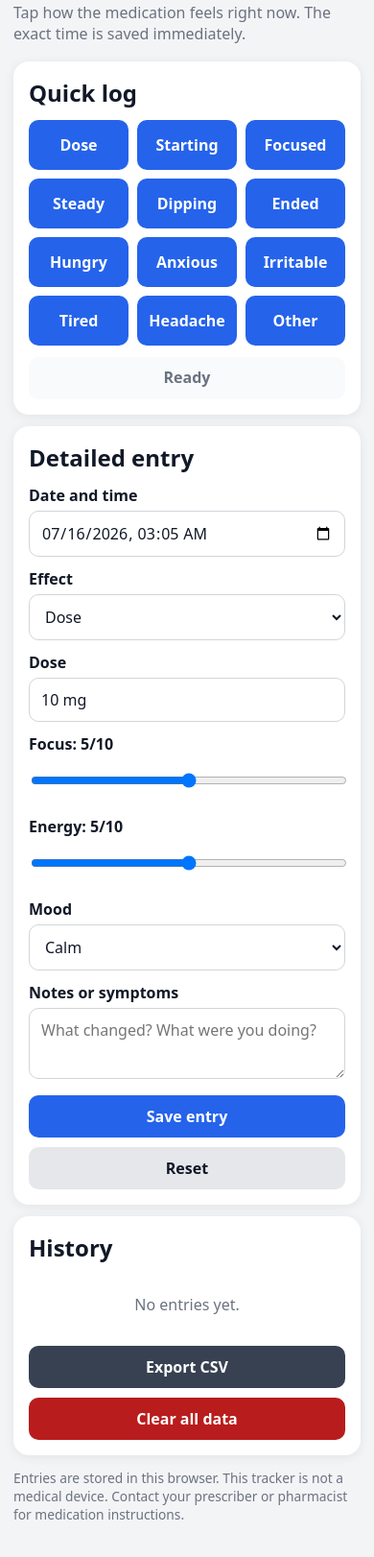
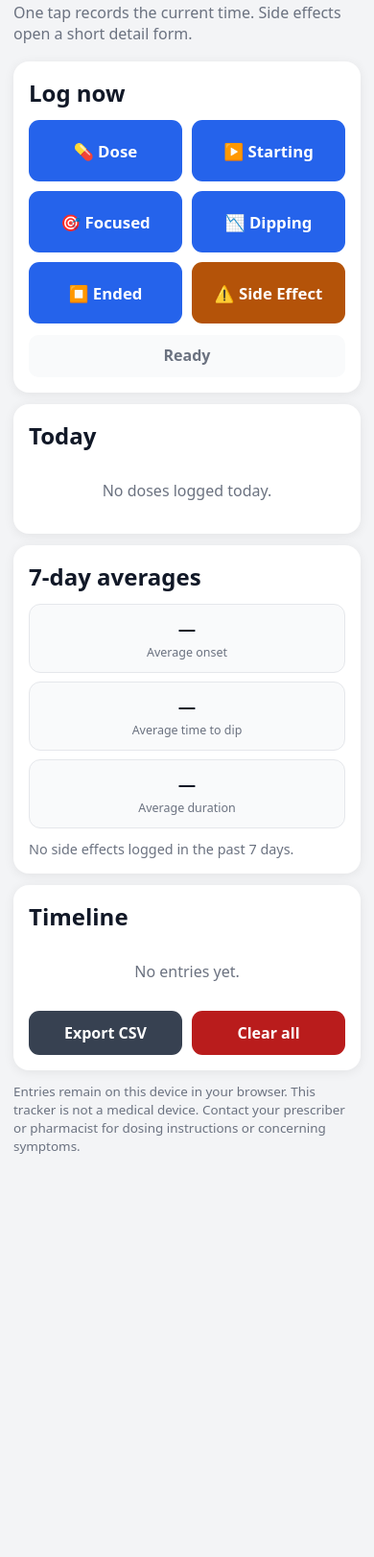
Before and after one commit to pjfolliard/medication-effect-tracker, a plain HTML site: page index.html in a window 390 px wide. Shown: the part 56-1678 px from the top of the page at 96% size. After the commit the page ends 1321 px from the top, so only its background shows below. Drawn offline with Linux system fonts and the light colour scheme.

Commit message:
Simplify tracker and add side-effect details dashboard

```diff
--- a/index.html
+++ b/index.html
@@ -6,91 +6,96 @@
 <meta name="theme-color" content="#111827">
 <title>Medication Effect Tracker</title>
 <style>
-    :root { --bg:#f3f4f6; --card:#fff; --ink:#111827; --muted:#6b7280; --line:#d1d5db; --accent:#2563eb; --danger:#b91c1c; --success:#166534; }
-    * { box-sizing:border-box; }
-    body { margin:0; font-family:system-ui,-apple-system,BlinkMacSystemFont,"Segoe UI",sans-serif; background:var(--bg); color:var(--ink); }
-    main { max-width:720px; margin:auto; padding:18px 14px 48px; }
-    h1 { font-size:1.65rem; margin:0 0 4px; }
-    h2 { margin:0 0 12px; }
-    .subtitle { margin:0 0 18px; color:var(--muted); }
-    .card { background:var(--card); border-radius:16px; padding:16px; margin:12px 0; box-shadow:0 2px 12px rgba(0,0,0,.07); }
-    .quick { display:grid; grid-template-columns:repeat(3,1fr); gap:9px; }
-    button,input,select,textarea { width:100%; font:inherit; border-radius:10px; padding:11px 12px; }
-    button { border:0; background:var(--accent); color:white; font-weight:750; cursor:pointer; touch-action:manipulation; }
-    button:active { transform:scale(.97); opacity:.88; }
-    .quick button { min-height:52px; padding:12px 4px; }
-    .status { min-height:44px; margin-top:12px; padding:10px; border-radius:10px; text-align:center; font-weight:700; background:#f9fafb; color:var(--muted); }
-    .status.success { background:#dcfce7; color:var(--success); }
-    .grid { display:grid; grid-template-columns:1fr 1fr; gap:12px; }
-    label { display:block; font-weight:650; margin-bottom:5px; }
-    input,select,textarea { border:1px solid var(--line); background:white; color:var(--ink); }
-    textarea { min-height:74px; resize:vertical; }
-    .actions { display:grid; grid-template-columns:1fr 1fr; gap:10px; margin-top:12px; }
-    .secondary { background:#374151; }
-    .ghost { background:#e5e7eb; color:#111827; }
-    .danger { background:var(--danger); }
-    .entry { border-top:1px solid #e5e7eb; padding:12px 0; display:grid; grid-template-columns:1fr auto; gap:8px; }
-    .entry:first-child { border-top:0; }
-    .entry strong { display:block; font-size:1.08rem; }
-    .meta { color:var(--muted); font-size:.92rem; margin-top:3px; }
-    .pill { display:inline-block; padding:3px 8px; border-radius:999px; background:#dbeafe; color:#1e3a8a; font-size:.8rem; margin:5px 4px 0 0; }
-    .delete-one { width:auto; padding:8px 10px; align-self:start; background:#fee2e2; color:#991b1b; }
-    .empty { color:var(--muted); text-align:center; padding:20px 4px; }
-    .notice { font-size:.86rem; color:var(--muted); line-height:1.4; }
-    @media (max-width:520px) { .grid,.actions { grid-template-columns:1fr; } }
+:root{--bg:#f3f4f6;--card:#fff;--ink:#111827;--muted:#6b7280;--line:#d1d5db;--accent:#2563eb;--danger:#b91c1c;--success:#166534;--warning:#b45309}
+*{box-sizing:border-box}body{margin:0;font-family:system-ui,-apple-system,BlinkMacSystemFont,"Segoe UI",sans-serif;background:var(--bg);color:var(--ink)}main{max-width:720px;margin:auto;padding:18px 14px 48px}h1{font-size:1.65rem;margin:0 0 4px}h2{margin:0 0 12px}.subtitle{margin:0 0 18px;color:var(--muted)}.card{background:var(--card);border-radius:16px;padding:16px;margin:12px 0;box-shadow:0 2px 12px rgba(0,0,0,.07)}
+.quick{display:grid;grid-template-columns:repeat(2,1fr);gap:10px}.quick button{min-height:64px;font-size:1.05rem}.quick .side{background:var(--warning)}button,input,select,textarea{width:100%;font:inherit;border-radius:11px;padding:12px}button{border:0;background:var(--accent);color:#fff;font-weight:750;cursor:pointer;touch-action:manipulation}button:active{transform:scale(.97);opacity:.88}.secondary{background:#374151}.danger{background:var(--danger)}.ghost{background:#e5e7eb;color:#111827}.status{min-height:44px;margin-top:12px;padding:10px;border-radius:10px;text-align:center;font-weight:700;background:#f9fafb;color:var(--muted)}.status.success{background:#dcfce7;color:var(--success)}
+.metrics{display:grid;grid-template-columns:repeat(3,1fr);gap:9px}.metric{background:#f9fafb;border:1px solid #e5e7eb;border-radius:12px;padding:12px;text-align:center}.metric strong{display:block;font-size:1.15rem}.metric span{display:block;color:var(--muted);font-size:.78rem;margin-top:4px}.cycle{border-top:1px solid #e5e7eb;padding:13px 0}.cycle:first-child{border-top:0}.cycle-title{font-weight:800;margin-bottom:7px}.cycle-grid{display:grid;grid-template-columns:1fr 1fr;gap:5px 12px;font-size:.92rem}.cycle-grid span:nth-child(odd){color:var(--muted)}
+.entry{border-top:1px solid #e5e7eb;padding:12px 0;display:grid;grid-template-columns:1fr auto;gap:8px}.entry:first-child{border-top:0}.entry strong{display:block;font-size:1.05rem}.meta{color:var(--muted);font-size:.9rem;margin-top:3px}.note{margin-top:6px}.pill{display:inline-block;padding:3px 8px;border-radius:999px;background:#dbeafe;color:#1e3a8a;font-size:.8rem;margin:5px 4px 0 0}.delete-one{width:auto;padding:8px 10px;align-self:start;background:#fee2e2;color:#991b1b}.empty{color:var(--muted);text-align:center;padding:18px 4px}.actions{display:grid;grid-template-columns:1fr 1fr;gap:10px;margin-top:12px}.notice{font-size:.84rem;color:var(--muted);line-height:1.4}
+.modal{display:none;position:fixed;inset:0;background:rgba(17,24,39,.55);z-index:20;padding:20px;align-items:flex-end}.modal.open{display:flex}.sheet{background:#fff;width:100%;max-width:620px;margin:0 auto;border-radius:20px 20px 12px 12px;padding:18px;max-height:88vh;overflow:auto}.sheet h2{margin-bottom:4px}.sheet-sub{color:var(--muted);margin:0 0 14px}.choices{display:grid;grid-template-columns:1fr 1fr;gap:9px}.choice{background:#f3f4f6;color:#111827;border:2px solid transparent}.choice.selected{border-color:var(--accent);background:#dbeafe}.sheet label{display:block;font-weight:700;margin:14px 0 6px}.sheet textarea{border:1px solid var(--line);min-height:90px;resize:vertical}.sheet-actions{display:grid;grid-template-columns:1fr 1fr;gap:10px;margin-top:14px}
+@media(max-width:520px){.metrics{grid-template-columns:1fr}.cycle-grid{grid-template-columns:1fr 1fr}}
 </style>
 </head>
 <body>
 <main>
 <h1>Medication Effect Tracker</h1>
-  <p class="subtitle">Tap how the medication feels right now. The exact time is saved immediately.</p>
+<p class="subtitle">One tap records the current time. Side effects open a short detail form.</p>
 <section class="card">
-    <h2>Quick log</h2>
+<h2>Log now</h2>
 <div class="quick" id="quickButtons">
-      <button type="button" data-effect="Dose">Dose</button><button type="button" data-effect="Starting">Starting</button><button type="button" data-effect="Focused">Focused</button>
-      <button type="button" data-effect="Steady">Steady</button><button type="button" data-effect="Dipping">Dipping</button><button type="button" data-effect="Ended">Ended</button>
-      <button type="button" data-effect="Hungry">Hungry</button><button type="button" data-effect="Anxious">Anxious</button><button type="button" data-effect="Irritable">Irritable</button>
-      <button type="button" data-effect="Tired">Tired</button><button type="button" data-effect="Headache">Headache</button><button type="button" data-effect="Other">Other</button>
+<button type="button" data-effect="Dose">💊 Dose</button>
+<button type="button" data-effect="Starting">▶️ Starting</button>
+<button type="button" data-effect="Focused">🎯 Focused</button>
+<button type="button" data-effect="Dipping">📉 Dipping</button>
+<button type="button" data-effect="Ended">⏹️ Ended</button>
+<button type="button" class="side" data-effect="Side Effect">⚠️ Side Effect</button>
 </div>
 <div id="quickStatus" class="status" aria-live="polite">Ready</div>
 </section>
 <section class="card">
-    <h2>Detailed entry</h2>
-    <form id="logForm">
-      <div class="grid">
-        <div><label for="dateTime">Date and time</label><input id="dateTime" type="datetime-local" required></div>
-        <div><label for="effect">Effect</label><select id="effect"><option>Dose</option><option>Starting</option><option>Focused</option><option>Steady</option><option>Dipping</option><option>Ended</option><option>Hungry</option><option>Anxious</option><option>Irritable</option><option>Tired</option><option>Headache</option><option>Other</option></select></div>
-        <div><label for="dose">Dose</label><input id="dose" type="text" value="10 mg"></div>
-        <div><label for="focus">Focus: <span id="focusValue">5</span>/10</label><input id="focus" type="range" min="0" max="10" value="5"></div>
-        <div><label for="energy">Energy: <span id="energyValue">5</span>/10</label><input id="energy" type="range" min="0" max="10" value="5"></div>
-        <div><label for="mood">Mood</label><select id="mood"><option>Calm</option><option>Focused</option><option>Neutral</option><option>Irritable</option><option>Anxious</option><option>Tired</option></select></div>
-      </div>
-      <div style="margin-top:12px"><label for="notes">Notes or symptoms</label><textarea id="notes" placeholder="What changed? What were you doing?"></textarea></div>
-      <div class="actions"><button type="submit">Save entry</button><button type="button" class="ghost" id="resetButton">Reset</button></div>
-    </form>
+<h2>Today</h2>
+<div id="todayCycles"></div>
 </section>
 <section class="card">
-    <h2>History</h2><div id="history"></div>
-    <div class="actions"><button type="button" class="secondary" id="exportButton">Export CSV</button><button type="button" class="danger" id="clearButton">Clear all data</button></div>
+<h2>7-day averages</h2>
+<div class="metrics">
+<div class="metric"><strong id="avgStart">—</strong><span>Average onset</span></div>
+<div class="metric"><strong id="avgDip">—</strong><span>Average time to dip</span></div>
+<div class="metric"><strong id="avgEnd">—</strong><span>Average duration</span></div>
+</div>
+<div id="sideSummary" class="meta" style="margin-top:12px"></div>
 </section>
-  <p class="notice">Entries are stored in this browser. This tracker is not a medical device. Contact your prescriber or pharmacist for medication instructions.</p>
+<section class="card">
+<h2>Timeline</h2>
+<div id="history"></div>
+<div class="actions"><button type="button" class="secondary" id="exportButton">Export CSV</button><button type="button" class="danger" id="clearButton">Clear all</button></div>
+</section>
+<p class="notice">Entries remain on this device in your browser. This tracker is not a medical device. Contact your prescriber or pharmacist for dosing instructions or concerning symptoms.</p>
 </main>
+<div class="modal" id="sideModal" role="dialog" aria-modal="true" aria-labelledby="sideTitle">
+<div class="sheet">
+<h2 id="sideTitle">Describe the side effect</h2>
+<p class="sheet-sub" id="sideTime"></p>
+<div class="choices" id="sideChoices">
+<button type="button" class="choice" data-side="Headache">Headache</button>
+<button type="button" class="choice" data-side="Anxiety">Anxiety</button>
+<button type="button" class="choice" data-side="Jittery">Jittery</button>
+<button type="button" class="choice" data-side="Racing heart">Racing heart</button>
+<button type="button" class="choice" data-side="Appetite loss">Appetite loss</button>
+<button type="button" class="choice" data-side="Irritable">Irritable</button>
+<button type="button" class="choice" data-side="Tired">Tired</button>
+<button type="button" class="choice" data-side="Other">Other</button>
+</div>
+<label for="sideNotes">Details</label>
+<textarea id="sideNotes" placeholder="What did you notice? How strong was it? What were you doing?"></textarea>
+<div class="sheet-actions"><button type="button" id="saveSide">Save</button><button type="button" class="ghost" id="cancelSide">Cancel</button></div>
+</div>
+</div>
 <script>
 (function(){
 "use strict";
-  var KEY="medEffectTrackerEntries";
-  function byId(id){return document.getElementById(id);}
-  function localDateTimeValue(date){date=date||new Date();function pad(n){return String(n).padStart(2,"0");}return date.getFullYear()+"-"+pad(date.getMonth()+1)+"-"+pad(date.getDate())+"T"+pad(date.getHours())+":"+pad(date.getMinutes());}
-  function getEntries(){try{return JSON.parse(localStorage.getItem(KEY)||"[]");}catch(e){return[];}}
-  function saveEntries(entries){localStorage.setItem(KEY,JSON.stringify(entries));render();}
-  function newId(){return (window.crypto&&crypto.randomUUID)?crypto.randomUUID():String(Date.now())+String(Math.random()).slice(2);}
-  function showStatus(message){var s=byId("quickStatus");s.textContent=message;s.classList.add("success");clearTimeout(window.quickStatusTimer);window.quickStatusTimer=setTimeout(function(){s.textContent="Ready";s.classList.remove("success");},3500);}
-  function quickLog(effect){var now=new Date(),entries=getEntries();entries.push({id:newId(),timestamp:now.toISOString(),effect:effect,dose:effect==="Dose"?"10 mg":"",focus:null,energy:null,mood:"",notes:""});saveEntries(entries);byId("effect").value=effect;byId("dateTime").value=localDateTimeValue(now);showStatus(effect+" logged at "+now.toLocaleTimeString([],{hour:"numeric",minute:"2-digit",second:"2-digit"}));}
-  function resetForm(){byId("dateTime").value=localDateTimeValue(new Date());byId("effect").value="Dose";byId("dose").value="10 mg";byId("focus").value="5";byId("energy").value="5";byId("focusValue").textContent="5";byId("energyValue").textContent="5";byId("mood").value="Calm";byId("notes").value="";}
-  function esc(v){return String(v==null?"":v).replace(/[&<>"']/g,function(c){return{"&":"&amp;","<":"&lt;",">":"&gt;",'"':"&quot;","'":"&#039;"}[c];});}
-  function render(){var h=byId("history"),entries=getEntries().sort(function(a,b){return new Date(b.timestamp)-new Date(a.timestamp);});if(!entries.length){h.innerHTML='<div class="empty">No entries yet.</div>';return;}h.innerHTML=entries.map(function(e){var tags="";if(e.dose)tags+='<span class="pill">'+esc(e.dose)+'</span>';if(e.focus!==null&&e.focus!==undefined)tags+='<span class="pill">Focus '+esc(e.focus)+'/10</span>';if(e.energy!==null&&e.energy!==undefined)tags+='<span class="pill">Energy '+esc(e.energy)+'/10</span>';if(e.mood)tags+='<span class="pill">'+esc(e.mood)+'</span>';return '<div class="entry"><div><strong>'+esc(e.effect||e.event||"Other")+'</strong><div class="meta">'+new Date(e.timestamp).toLocaleString()+'</div><div>'+tags+'</div>'+(e.notes?'<div style="margin-top:7px">'+esc(e.notes)+'</div>':'')+'</div><button type="button" class="delete-one" data-delete-id="'+esc(e.id)+'">Delete</button></div>';}).join("");}
-  function exportCSV(){var entries=getEntries();if(!entries.length){alert("There are no entries to export.");return;}var headers=["timestamp","effect","dose","focus","energy","mood","notes"];function q(v){return '"'+String(v==null?"":v).replace(/"/g,'""')+'"';}var csv=[headers.join(",")].concat(entries.map(function(e){return headers.map(function(k){return q(e[k]);}).join(",");})).join("\n");var blob=new Blob([csv],{type:"text/csv;charset=utf-8"}),url=URL.createObjectURL(blob),a=document.createElement("a");a.href=url;a.download="medication-effect-log-"+new Date().toISOString().slice(0,10)+".csv";a.click();URL.revokeObjectURL(url);}
-  document.addEventListener("DOMContentLoaded",function(){resetForm();render();byId("quickButtons").addEventListener("click",function(event){var b=event.target.closest("button[data-effect]");if(b){event.preventDefault();quickLog(b.getAttribute("data-effect"));}});byId("focus").addEventListener("input",function(){byId("focusValue").textContent=this.value;});byId("energy").addEventListener("input",function(){byId("energyValue").textContent=this.value;});byId("logForm").addEventListener("submit",function(event){event.preventDefault();var entries=getEntries();entries.push({id:newId(),timestamp:byId("dateTime").value,effect:byId("effect").value,dose:byId("dose").value.trim(),focus:Number(byId("focus").value),energy:Number(byId("energy").value),mood:byId("mood").value,notes:byId("notes").value.trim()});saveEntries(entries);showStatus(byId("effect").value+" entry saved");resetForm();});byId("history").addEventListener("click",function(event){var b=event.target.closest("button[data-delete-id]");if(b){saveEntries(getEntries().filter(function(e){return e.id!==b.getAttribute("data-delete-id");}));}});byId("resetButton").addEventListener("click",resetForm);byId("exportButton").addEventListener("click",exportCSV);byId("clearButton").addEventListener("click",function(){if(confirm("Delete every saved entry from this browser?")){localStorage.removeItem(KEY);render();showStatus("All entries cleared");}});});
+var KEY="medEffectTrackerEntries",pendingSideTime=null,selectedSide="";
+function byId(id){return document.getElementById(id)}
+function getEntries(){try{return JSON.parse(localStorage.getItem(KEY)||"[]")}catch(e){return[]}}
+function saveEntries(entries){localStorage.setItem(KEY,JSON.stringify(entries));renderAll()}
+function newId(){return(window.crypto&&crypto.randomUUID)?crypto.randomUUID():String(Date.now())+String(Math.random()).slice(2)}
+function esc(v){return String(v==null?"":v).replace(/[&<>"']/g,function(c){return{"&":"&amp;","<":"&lt;",">":"&gt;",'"':"&quot;","'":"&#039;"}[c]})}
+function effectName(e){return e.effect||e.event||"Other"}
+function parseTime(e){var d=new Date(e.timestamp);return isNaN(d.getTime())?null:d}
+function showStatus(message){var s=byId("quickStatus");s.textContent=message;s.classList.add("success");clearTimeout(window.statusTimer);window.statusTimer=setTimeout(function(){s.textContent="Ready";s.classList.remove("success")},3000)}
+function addEntry(effect,time,extra){var entries=getEntries();entries.push(Object.assign({id:newId(),timestamp:(time||new Date()).toISOString(),effect:effect,dose:effect==="Dose"?"10 mg":"",notes:""},extra||{}));saveEntries(entries)}
+function quickLog(effect){if(effect==="Side Effect"){openSideModal();return}var now=new Date();addEntry(effect,now);showStatus(effect+" logged at "+now.toLocaleTimeString([],{hour:"numeric",minute:"2-digit",second:"2-digit"}))}
+function openSideModal(){pendingSideTime=new Date();selectedSide="";byId("sideTime").textContent="Time: "+pendingSideTime.toLocaleTimeString([],{hour:"numeric",minute:"2-digit"});byId("sideNotes").value="";Array.prototype.forEach.call(document.querySelectorAll(".choice"),function(b){b.classList.remove("selected")});byId("sideModal").classList.add("open")}
+function closeSideModal(){byId("sideModal").classList.remove("open");pendingSideTime=null;selectedSide=""}
+function formatDuration(ms){if(ms==null||ms<0)return"—";var total=Math.round(ms/60000),h=Math.floor(total/60),m=total%60;return h?h+"h "+m+"m":m+"m"}
+function sameDay(a,b){return a&&b&&a.getFullYear()===b.getFullYear()&&a.getMonth()===b.getMonth()&&a.getDate()===b.getDate()}
+function buildCycles(entries){var sorted=entries.slice().filter(function(e){return parseTime(e)}).sort(function(a,b){return parseTime(a)-parseTime(b)}),cycles=[],current=null;sorted.forEach(function(e){var name=effectName(e);if(name==="Dose"){current={dose:e,events:[]};cycles.push(current)}else if(current){current.events.push(e)}});return cycles}
+function findEvent(cycle,name){return cycle.events.find(function(e){return effectName(e)===name})}
+function renderToday(){var root=byId("todayCycles"),today=new Date(),cycles=buildCycles(getEntries()).filter(function(c){return sameDay(parseTime(c.dose),today)});if(!cycles.length){root.innerHTML='<div class="empty">No doses logged today.</div>';return}root.innerHTML=cycles.map(function(c,i){var d=parseTime(c.dose),start=findEvent(c,"Starting"),focus=findEvent(c,"Focused"),dip=findEvent(c,"Dipping"),end=findEvent(c,"Ended");function line(label,e){return'<span>'+label+'</span><strong>'+(e?parseTime(e).toLocaleTimeString([],{hour:"numeric",minute:"2-digit"})+' ('+formatDuration(parseTime(e)-d)+')':'—')+'</strong>'}return'<div class="cycle"><div class="cycle-title">Dose '+(i+1)+' · '+d.toLocaleTimeString([],{hour:"numeric",minute:"2-digit"})+'</div><div class="cycle-grid">'+line("Starting",start)+line("Focused",focus)+line("Dipping",dip)+line("Ended",end)+'</div></div>'}).join("")}
+function renderMetrics(){var cutoff=Date.now()-7*24*60*60*1000,cycles=buildCycles(getEntries()).filter(function(c){return parseTime(c.dose).getTime()>=cutoff}),starts=[],dips=[],ends=[];cycles.forEach(function(c){var d=parseTime(c.dose),s=findEvent(c,"Starting"),p=findEvent(c,"Dipping"),e=findEvent(c,"Ended");if(s)starts.push(parseTime(s)-d);if(p)dips.push(parseTime(p)-d);if(e)ends.push(parseTime(e)-d)});function avg(a){return a.length?a.reduce(function(x,y){return x+y},0)/a.length:null}byId("avgStart").textContent=formatDuration(avg(starts));byId("avgDip").textContent=formatDuration(avg(dips));byId("avgEnd").textContent=formatDuration(avg(ends));var counts={};getEntries().filter(function(e){return parseTime(e)&&parseTime(e).getTime()>=cutoff&&effectName(e)==="Side Effect"}).forEach(function(e){var key=e.sideEffect||"Unspecified";counts[key]=(counts[key]||0)+1});var items=Object.keys(counts).map(function(k){return k+": "+counts[k]});byId("sideSummary").textContent=items.length?"Side effects: "+items.join(" · "):"No side effects logged in the past 7 days."}
+function renderHistory(){var h=byId("history"),entries=getEntries().sort(function(a,b){return parseTime(b)-parseTime(a)});if(!entries.length){h.innerHTML='<div class="empty">No entries yet.</div>';return}h.innerHTML=entries.map(function(e){var d=parseTime(e),name=effectName(e),extra="";if(name==="Side Effect"&&e.sideEffect)extra='<span class="pill">'+esc(e.sideEffect)+'</span>';if(e.dose)extra+='<span class="pill">'+esc(e.dose)+'</span>';return'<div class="entry"><div><strong>'+esc(name)+'</strong><div class="meta">'+(d?d.toLocaleString():esc(e.timestamp))+'</div><div>'+extra+'</div>'+(e.notes?'<div class="note">'+esc(e.notes)+'</div>':'')+'</div><button type="button" class="delete-one" data-delete-id="'+esc(e.id)+'">Delete</button></div>'}).join("")}
+function renderAll(){renderToday();renderMetrics();renderHistory()}
+function exportCSV(){var entries=getEntries();if(!entries.length){alert("There are no entries to export.");return}var headers=["timestamp","effect","dose","sideEffect","notes"];function q(v){return'"'+String(v==null?"":v).replace(/"/g,'""')+'"'}var csv=[headers.join(",")].concat(entries.map(function(e){e.effect=effectName(e);return headers.map(function(k){return q(e[k])}).join(",")})).join("\n"),blob=new Blob([csv],{type:"text/csv;charset=utf-8"}),url=URL.createObjectURL(blob),a=document.createElement("a");a.href=url;a.download="medication-effect-log-"+new Date().toISOString().slice(0,10)+".csv";document.body.appendChild(a);a.click();a.remove();URL.revokeObjectURL(url)}
+document.addEventListener("DOMContentLoaded",function(){renderAll();byId("quickButtons").addEventListener("click",function(ev){var b=ev.target.closest("button[data-effect]");if(b)quickLog(b.getAttribute("data-effect"))});byId("sideChoices").addEventListener("click",function(ev){var b=ev.target.closest("button[data-side]");if(!b)return;selectedSide=b.getAttribute("data-side");Array.prototype.forEach.call(document.querySelectorAll(".choice"),function(x){x.classList.toggle("selected",x===b)})});byId("saveSide").addEventListener("click",function(){if(!selectedSide){alert("Choose a side effect first.");return}var notes=byId("sideNotes").value.trim(),time=pendingSideTime||new Date();addEntry("Side Effect",time,{sideEffect:selectedSide,notes:notes});closeSideModal();showStatus("Side effect logged at "+time.toLocaleTimeString([],{hour:"numeric",minute:"2-digit"}))});byId("cancelSide").addEventListener("click",closeSideModal);byId("sideModal").addEventListener("click",function(ev){if(ev.target===this)closeSideModal()});byId("history").addEventListener("click",function(ev){var b=ev.target.closest("button[data-delete-id]");if(b)saveEntries(getEntries().filter(function(e){return e.id!==b.getAttribute("data-delete-id")}))});byId("exportButton").addEventListener("click",exportCSV);byId("clearButton").addEventListener("click",function(){if(confirm("Delete every saved entry from this browser?")){localStorage.removeItem(KEY);renderAll();showStatus("All entries cleared")}})});
 })();
 </script>
 </body>
```
Lines whose indentation alone changed are shown as unchanged.
